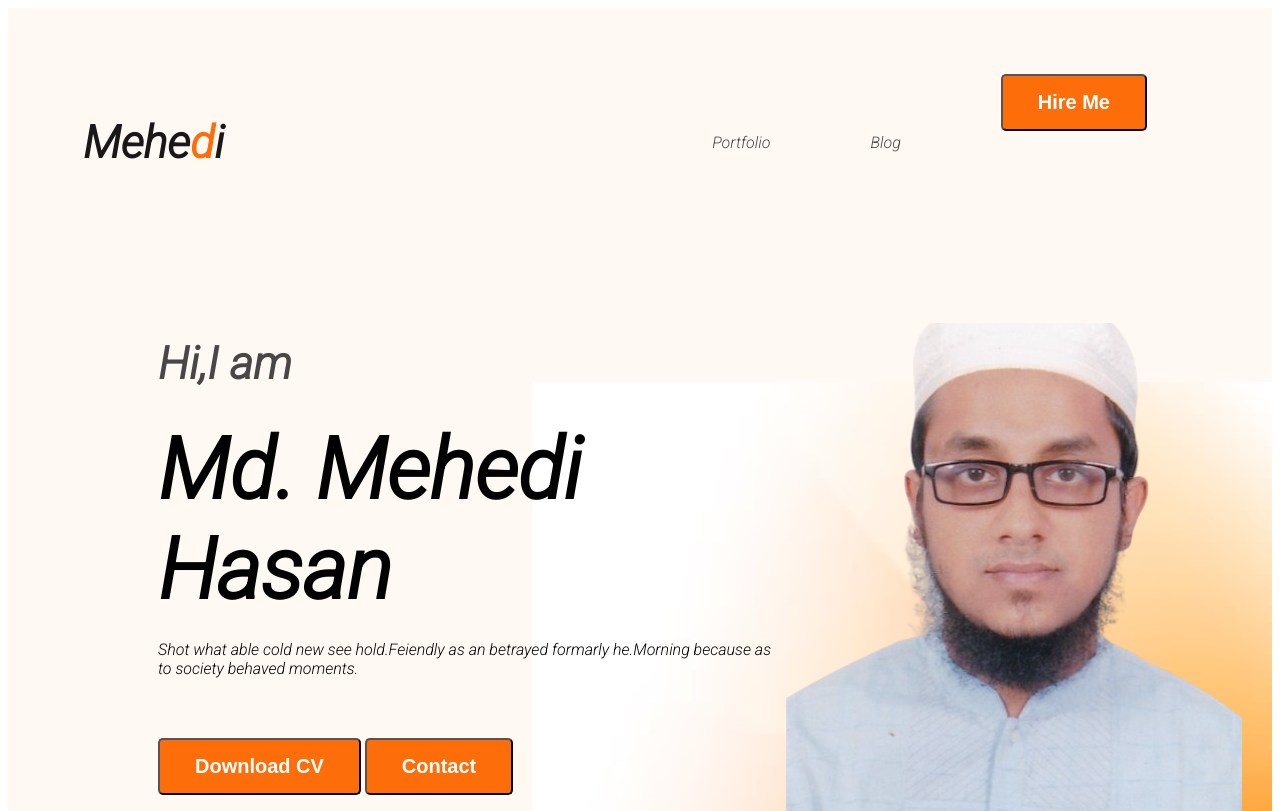
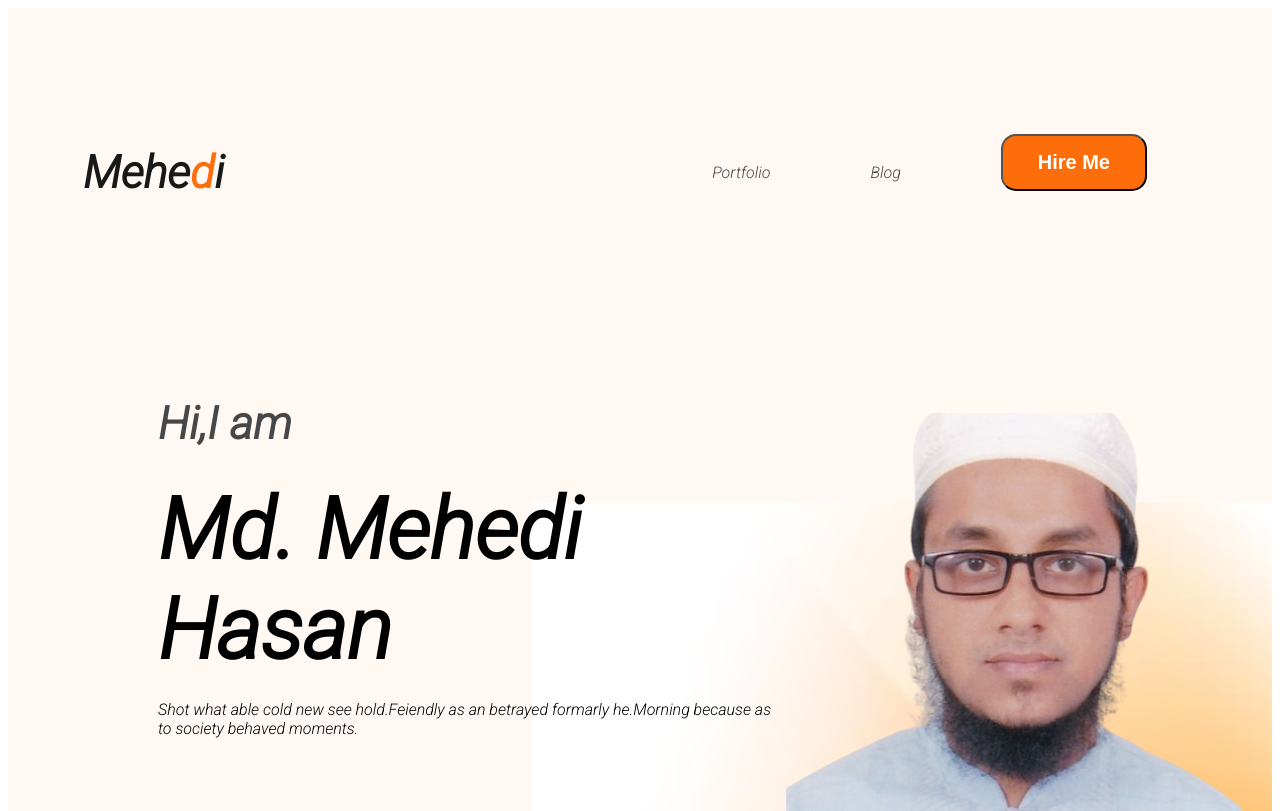
Before and after one commit to mdmehedi060/my-website, a plain HTML site: page index.html in a window 1280 px wide. Shown: the top 811 px of the page. Drawn offline with Linux system fonts and the light colour scheme.

Commit message:
button margin top add

```diff
--- a/style.css
+++ b/style.css
@@ -25,6 +25,7 @@ nav > ul{
 nav li{
   list-style: none;
   margin: 50px;
+  text-align: center;
 }
 nav a{
   text-decoration: none;
@@ -32,7 +33,7 @@ nav a{
 }
 .btn-primary{
   text-align: center;
-  border-radius: 5px;
+  border-radius: 15px;
 background-color: #FD6E0A;
 font-size: 20px;
 font-style: normal;
@@ -40,6 +41,7 @@ font-weight: 700;
 color: white;
 padding: 15px 35px;
 margin-bottom: 80px;
+margin-top: 60px;
 }
 .header{
   background-color: #FFF8F3;
@@ -196,4 +198,3 @@ background-color: #FFF;
 border: 0;
 width: 50%;
 }
-.
```
